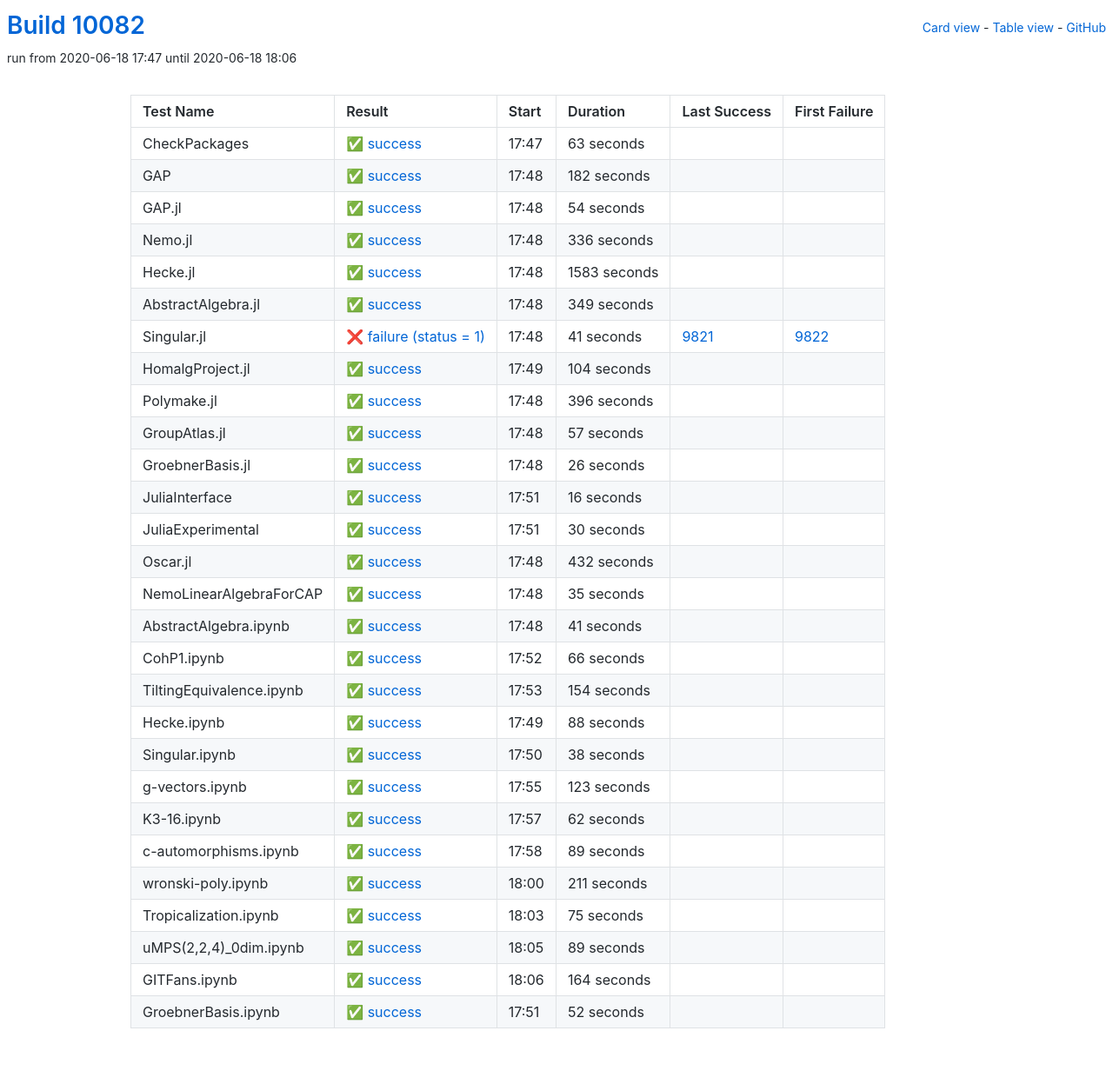
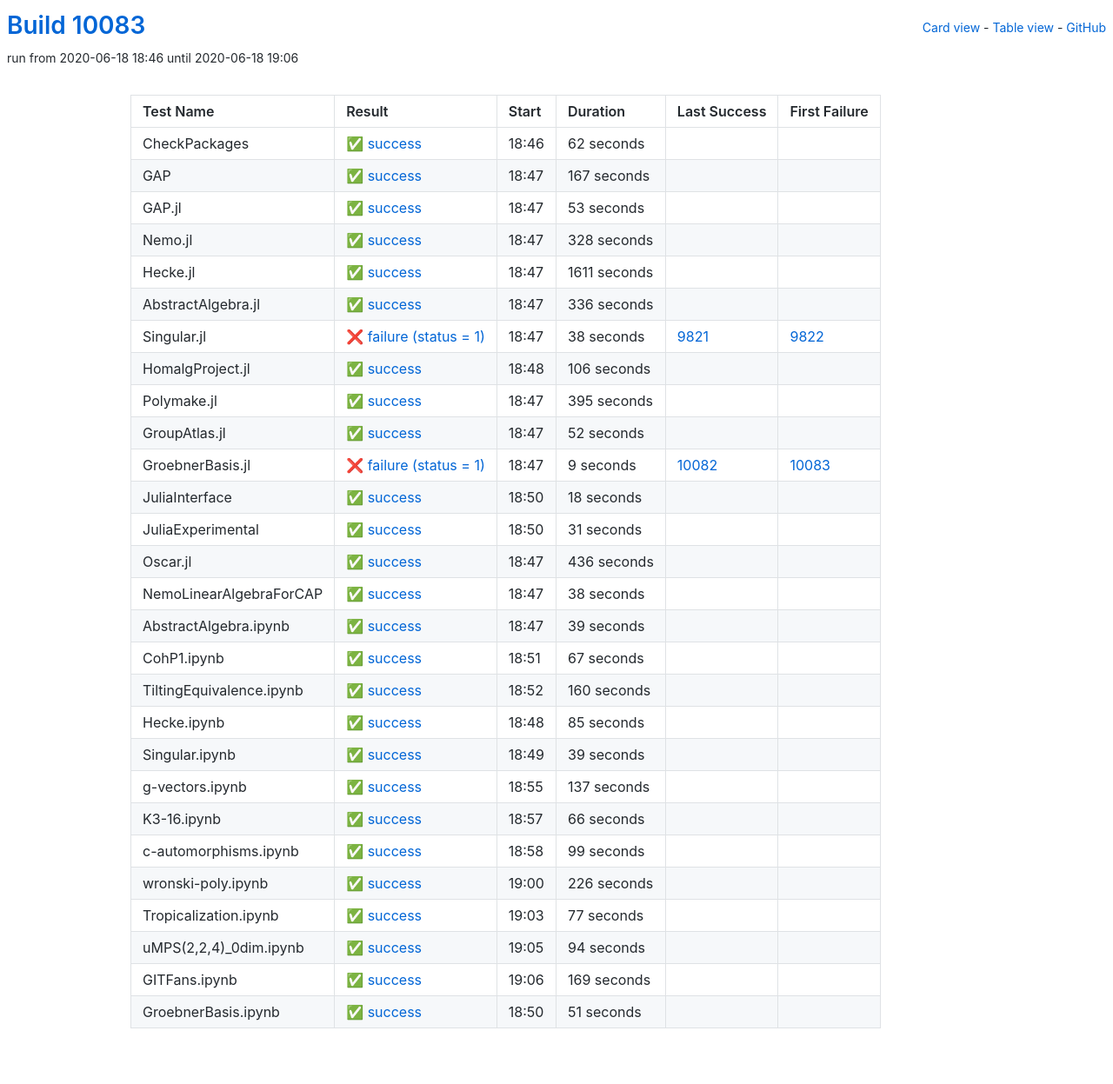
Before and after one commit to oscar-system/oscar-ci-status, a Jekyll site: the page built from table.html, in a window 1280 px wide. Shown: the whole page at 87% size. Built offline with Jekyll 4.4.1, drawn with Linux system fonts in a browser that asks for light colours.

Commit message:
Build #10083

```diff
--- a/_data/ci.yml
+++ b/_data/ci.yml
@@ -1,6 +1,6 @@
 ---
-build: 10082
-build_url: https://oscarci.mathematik.uni-kl.de/job/oscar/10082/
+build: 10083
+build_url: https://oscarci.mathematik.uni-kl.de/job/oscar/10083/
 job: oscar
 organization: oscar-system
 repo: oscar-ci-status
@@ -8,44 +8,68 @@
 tests:
 - name: CheckPackages
   id: checkpackages
-  log: https://oscarci.mathematik.uni-kl.de/job/oscar/10082/artifact/logs/build-10082/CheckPackages.log
-  start: 2020-06-18 17:47
+  log: https://oscarci.mathematik.uni-kl.de/job/oscar/10083/artifact/logs/build-10083/CheckPackages.log
+  start: 2020-06-18 18:46
   success: true
   exitcode: 0
   status: success
-  duration: 63
+  duration: 62
   last_success: false
   last_success_url:
   first_failure: false
   first_failure_url:
 - name: GAP
   id: gap
-  log: https://oscarci.mathematik.uni-kl.de/job/oscar/10082/artifact/logs/build-10082/GAP.log
-  start: 2020-06-18 17:48
+  log: https://oscarci.mathematik.uni-kl.de/job/oscar/10083/artifact/logs/build-10083/GAP.log
+  start: 2020-06-18 18:47
   success: true
   exitcode: 0
   status: success
-  duration: 182
+  duration: 167
   last_success: false
   last_success_url:
   first_failure: false
   first_failure_url:
 - name: GAP.jl
   id: gap-jl
-  log: https://oscarci.mathematik.uni-kl.de/job/oscar/10082/artifact/logs/build-10082/GAP.jl.log
-  start: 2020-06-18 17:48
+  log: https://oscarci.mathematik.uni-kl.de/job/oscar/10083/artifact/logs/build-10083/GAP.jl.log
+  start: 2020-06-18 18:47
   success: true
   exitcode: 0
   status: success
-  duration: 54
+  duration: 53
   last_success: false
   last_success_url:
   first_failure: false
   first_failure_url:
 - name: Nemo.jl
   id: nemo-jl
-  log: https://oscarci.mathematik.uni-kl.de/job/oscar/10082/artifact/logs/build-10082/Nemo.jl.log
-  start: 2020-06-18 17:48
+  log: https://oscarci.mathematik.uni-kl.de/job/oscar/10083/artifact/logs/build-10083/Nemo.jl.log
+  start: 2020-06-18 18:47
+  success: true
+  exitcode: 0
+  status: success
+  duration: 328
+  last_success: false
+  last_success_url:
+  first_failure: false
+  first_failure_url:
+- name: Hecke.jl
+  id: hecke-jl
+  log: https://oscarci.mathematik.uni-kl.de/job/oscar/10083/artifact/logs/build-10083/Hecke.jl.log
+  start: 2020-06-18 18:47
+  success: true
+  exitcode: 0
+  status: success
+  duration: 1611
+  last_success: false
+  last_success_url:
+  first_failure: false
+  first_failure_url:
+- name: AbstractAlgebra.jl
+  id: abstractalgebra-jl
+  log: https://oscarci.mathematik.uni-kl.de/job/oscar/10083/artifact/logs/build-10083/AbstractAlgebra.jl.log
+  start: 2020-06-18 18:47
   success: true
   exitcode: 0
   status: success
@@ -54,154 +78,190 @@
   last_success_url:
   first_failure: false
   first_failure_url:
-- name: Hecke.jl
-  id: hecke-jl
-  log: https://oscarci.mathematik.uni-kl.de/job/oscar/10082/artifact/logs/build-10082/Hecke.jl.log
-  start: 2020-06-18 17:48
-  success: true
-  exitcode: 0
-  status: success
-  duration: 1583
-  last_success: false
-  last_success_url:
-  first_failure: false
-  first_failure_url:
-- name: AbstractAlgebra.jl
-  id: abstractalgebra-jl
-  log: https://oscarci.mathematik.uni-kl.de/job/oscar/10082/artifact/logs/build-10082/AbstractAlgebra.jl.log
-  start: 2020-06-18 17:48
-  success: true
-  exitcode: 0
-  status: success
-  duration: 349
-  last_success: false
-  last_success_url:
-  first_failure: false
-  first_failure_url:
 - name: Singular.jl
   id: singular-jl
-  log: https://oscarci.mathematik.uni-kl.de/job/oscar/10082/artifact/logs/build-10082/Singular.jl.log
-  start: 2020-06-18 17:48
+  log: https://oscarci.mathematik.uni-kl.de/job/oscar/10083/artifact/logs/build-10083/Singular.jl.log
+  start: 2020-06-18 18:47
   success: false
   exitcode: 1
   status: failure
-  duration: 41
+  duration: 38
   last_success: 9821
   last_success_url: https://oscarci.mathematik.uni-kl.de/job/oscar/9821/
   first_failure: 9822
   first_failure_url: https://oscarci.mathematik.uni-kl.de/job/oscar/9822/
 - name: HomalgProject.jl
   id: homalgproject-jl
-  log: https://oscarci.mathematik.uni-kl.de/job/oscar/10082/artifact/logs/build-10082/HomalgProject.jl.log
-  start: 2020-06-18 17:49
+  log: https://oscarci.mathematik.uni-kl.de/job/oscar/10083/artifact/logs/build-10083/HomalgProject.jl.log
+  start: 2020-06-18 18:48
   success: true
   exitcode: 0
   status: success
-  duration: 104
+  duration: 106
   last_success: false
   last_success_url:
   first_failure: false
   first_failure_url:
 - name: Polymake.jl
   id: polymake-jl
-  log: https://oscarci.mathematik.uni-kl.de/job/oscar/10082/artifact/logs/build-10082/Polymake.jl.log
-  start: 2020-06-18 17:48
+  log: https://oscarci.mathematik.uni-kl.de/job/oscar/10083/artifact/logs/build-10083/Polymake.jl.log
+  start: 2020-06-18 18:47
   success: true
   exitcode: 0
   status: success
-  duration: 396
+  duration: 395
   last_success: false
   last_success_url:
   first_failure: false
   first_failure_url:
 - name: GroupAtlas.jl
   id: groupatlas-jl
-  log: https://oscarci.mathematik.uni-kl.de/job/oscar/10082/artifact/logs/build-10082/GroupAtlas.jl.log
-  start: 2020-06-18 17:48
+  log: https://oscarci.mathematik.uni-kl.de/job/oscar/10083/artifact/logs/build-10083/GroupAtlas.jl.log
+  start: 2020-06-18 18:47
   success: true
   exitcode: 0
   status: success
-  duration: 57
+  duration: 52
   last_success: false
   last_success_url:
   first_failure: false
   first_failure_url:
 - name: GroebnerBasis.jl
   id: groebnerbasis-jl
-  log: https://oscarci.mathematik.uni-kl.de/job/oscar/10082/artifact/logs/build-10082/GroebnerBasis.jl.log
-  start: 2020-06-18 17:48
+  log: https://oscarci.mathematik.uni-kl.de/job/oscar/10083/artifact/logs/build-10083/GroebnerBasis.jl.log
+  start: 2020-06-18 18:47
+  success: false
+  exitcode: 1
+  status: failure
+  duration: 9
+  last_success: 10082
+  last_success_url: https://oscarci.mathematik.uni-kl.de/job/oscar/10082/
+  first_failure: 10083
+  first_failure_url: https://oscarci.mathematik.uni-kl.de/job/oscar/10083/
+- name: JuliaInterface
+  id: juliainterface
+  log: https://oscarci.mathematik.uni-kl.de/job/oscar/10083/artifact/logs/build-10083/JuliaInterface.log
+  start: 2020-06-18 18:50
   success: true
   exitcode: 0
   status: success
-  duration: 26
-  last_success: false
-  last_success_url:
-  first_failure: false
-  first_failure_url:
-- name: JuliaInterface
-  id: juliainterface
-  log: https://oscarci.mathematik.uni-kl.de/job/oscar/10082/artifact/logs/build-10082/JuliaInterface.log
-  start: 2020-06-18 17:51
-  success: true
-  exitcode: 0
-  status: success
-  duration: 16
+  duration: 18
   last_success: false
   last_success_url:
   first_failure: false
   first_failure_url:
 - name: JuliaExperimental
   id: juliaexperimental
-  log: https://oscarci.mathematik.uni-kl.de/job/oscar/10082/artifact/logs/build-10082/JuliaExperimental.log
-  start: 2020-06-18 17:51
+  log: https://oscarci.mathematik.uni-kl.de/job/oscar/10083/artifact/logs/build-10083/JuliaExperimental.log
+  start: 2020-06-18 18:50
   success: true
   exitcode: 0
   status: success
-  duration: 30
+  duration: 31
   last_success: false
   last_success_url:
   first_failure: false
   first_failure_url:
 - name: Oscar.jl
   id: oscar-jl
-  log: https://oscarci.mathematik.uni-kl.de/job/oscar/10082/artifact/logs/build-10082/Oscar.jl.log
-  start: 2020-06-18 17:48
+  log: https://oscarci.mathematik.uni-kl.de/job/oscar/10083/artifact/logs/build-10083/Oscar.jl.log
+  start: 2020-06-18 18:47
   success: true
   exitcode: 0
   status: success
-  duration: 432
+  duration: 436
   last_success: false
   last_success_url:
   first_failure: false
   first_failure_url:
 - name: NemoLinearAlgebraForCAP
   id: nemolinearalgebraforcap
-  log: https://oscarci.mathematik.uni-kl.de/job/oscar/10082/artifact/logs/build-10082/NemoLinearAlgebraForCAP.log
-  start: 2020-06-18 17:48
+  log: https://oscarci.mathematik.uni-kl.de/job/oscar/10083/artifact/logs/build-10083/NemoLinearAlgebraForCAP.log
+  start: 2020-06-18 18:47
   success: true
   exitcode: 0
   status: success
-  duration: 35
+  duration: 38
   last_success: false
   last_success_url:
   first_failure: false
   first_failure_url:
 - name: AbstractAlgebra.ipynb
   id: abstractalgebra-ipynb
-  log: https://oscarci.mathematik.uni-kl.de/job/oscar/10082/artifact/logs/build-10082/AbstractAlgebra.ipynb.log
-  start: 2020-06-18 17:48
+  log: https://oscarci.mathematik.uni-kl.de/job/oscar/10083/artifact/logs/build-10083/AbstractAlgebra.ipynb.log
+  start: 2020-06-18 18:47
   success: true
   exitcode: 0
   status: success
-  duration: 41
+  duration: 39
   last_success: false
   last_success_url:
   first_failure: false
   first_failure_url:
 - name: CohP1.ipynb
   id: cohp1-ipynb
-  log: https://oscarci.mathematik.uni-kl.de/job/oscar/10082/artifact/logs/build-10082/CohP1.ipynb.log
-  start: 2020-06-18 17:52
+  log: https://oscarci.mathematik.uni-kl.de/job/oscar/10083/artifact/logs/build-10083/CohP1.ipynb.log
+  start: 2020-06-18 18:51
+  success: true
+  exitcode: 0
+  status: success
+  duration: 67
+  last_success: false
+  last_success_url:
+  first_failure: false
+  first_failure_url:
+- name: TiltingEquivalence.ipynb
+  id: tiltingequivalence-ipynb
+  log: https://oscarci.mathematik.uni-kl.de/job/oscar/10083/artifact/logs/build-10083/TiltingEquivalence.ipynb.log
+  start: 2020-06-18 18:52
+  success: true
+  exitcode: 0
+  status: success
+  duration: 160
+  last_success: false
+  last_success_url:
+  first_failure: false
+  first_failure_url:
+- name: Hecke.ipynb
+  id: hecke-ipynb
+  log: https://oscarci.mathematik.uni-kl.de/job/oscar/10083/artifact/logs/build-10083/Hecke.ipynb.log
+  start: 2020-06-18 18:48
+  success: true
+  exitcode: 0
+  status: success
+  duration: 85
+  last_success: false
+  last_success_url:
+  first_failure: false
+  first_failure_url:
+- name: Singular.ipynb
+  id: singular-ipynb
+  log: https://oscarci.mathematik.uni-kl.de/job/oscar/10083/artifact/logs/build-10083/Singular.ipynb.log
+  start: 2020-06-18 18:49
+  success: true
+  exitcode: 0
+  status: success
+  duration: 39
+  last_success: false
+  last_success_url:
+  first_failure: false
+  first_failure_url:
+- name: g-vectors.ipynb
+  id: g-vectors-ipynb
+  log: https://oscarci.mathematik.uni-kl.de/job/oscar/10083/artifact/logs/build-10083/g-vectors.ipynb.log
+  start: 2020-06-18 18:55
+  success: true
+  exitcode: 0
+  status: success
+  duration: 137
+  last_success: false
+  last_success_url:
+  first_failure: false
+  first_failure_url:
+- name: K3-16.ipynb
+  id: k3-16-ipynb
+  log: https://oscarci.mathematik.uni-kl.de/job/oscar/10083/artifact/logs/build-10083/K3-16.ipynb.log
+  start: 2020-06-18 18:57
   success: true
   exitcode: 0
   status: success
@@ -210,134 +270,74 @@
   last_success_url:
   first_failure: false
   first_failure_url:
-- name: TiltingEquivalence.ipynb
-  id: tiltingequivalence-ipynb
-  log: https://oscarci.mathematik.uni-kl.de/job/oscar/10082/artifact/logs/build-10082/TiltingEquivalence.ipynb.log
-  start: 2020-06-18 17:53
+- name: c-automorphisms.ipynb
+  id: c-automorphisms-ipynb
+  log: https://oscarci.mathematik.uni-kl.de/job/oscar/10083/artifact/logs/build-10083/c-automorphisms.ipynb.log
+  start: 2020-06-18 18:58
   success: true
   exitcode: 0
   status: success
-  duration: 154
-  last_success: false
-  last_success_url:
-  first_failure: false
-  first_failure_url:
-- name: Hecke.ipynb
-  id: hecke-ipynb
-  log: https://oscarci.mathematik.uni-kl.de/job/oscar/10082/artifact/logs/build-10082/Hecke.ipynb.log
-  start: 2020-06-18 17:49
-  success: true
-  exitcode: 0
-  status: success
-  duration: 88
-  last_success: false
-  last_success_url:
-  first_failure: false
-  first_failure_url:
-- name: Singular.ipynb
-  id: singular-ipynb
-  log: https://oscarci.mathematik.uni-kl.de/job/oscar/10082/artifact/logs/build-10082/Singular.ipynb.log
-  start: 2020-06-18 17:50
-  success: true
-  exitcode: 0
-  status: success
-  duration: 38
-  last_success: false
-  last_success_url:
-  first_failure: false
-  first_failure_url:
-- name: g-vectors.ipynb
-  id: g-vectors-ipynb
-  log: https://oscarci.mathematik.uni-kl.de/job/oscar/10082/artifact/logs/build-10082/g-vectors.ipynb.log
-  start: 2020-06-18 17:55
-  success: true
-  exitcode: 0
-  status: success
-  duration: 123
-  last_success: false
-  last_success_url:
-  first_failure: false
-  first_failure_url:
-- name: K3-16.ipynb
-  id: k3-16-ipynb
-  log: https://oscarci.mathematik.uni-kl.de/job/oscar/10082/artifact/logs/build-10082/K3-16.ipynb.log
-  start: 2020-06-18 17:57
-  success: true
-  exitcode: 0
-  status: success
-  duration: 62
-  last_success: false
-  last_success_url:
-  first_failure: false
-  first_failure_url:
-- name: c-automorphisms.ipynb
-  id: c-automorphisms-ipynb
-  log: https://oscarci.mathematik.uni-kl.de/job/oscar/10082/artifact/logs/build-10082/c-automorphisms.ipynb.log
-  start: 2020-06-18 17:58
-  success: true
-  exitcode: 0
-  status: success
-  duration: 89
+  duration: 99
   last_success: false
   last_success_url:
   first_failure: false
   first_failure_url:
 - name: wronski-poly.ipynb
   id: wronski-poly-ipynb
-  log: https://oscarci.mathematik.uni-kl.de/job/oscar/10082/artifact/logs/build-10082/wronski-poly.ipynb.log
-  start: 2020-06-18 18:00
+  log: https://oscarci.mathematik.uni-kl.de/job/oscar/10083/artifact/logs/build-10083/wronski-poly.ipynb.log
+  start: 2020-06-18 19:00
   success: true
   exitcode: 0
   status: success
-  duration: 211
+  duration: 226
   last_success: false
   last_success_url:
   first_failure: false
   first_failure_url:
 - name: Tropicalization.ipynb
   id: tropicalization-ipynb
-  log: https://oscarci.mathematik.uni-kl.de/job/oscar/10082/artifact/logs/build-10082/Tropicalization.ipynb.log
-  start: 2020-06-18 18:03
+  log: https://oscarci.mathematik.uni-kl.de/job/oscar/10083/artifact/logs/build-10083/Tropicalization.ipynb.log
+  start: 2020-06-18 19:03
   success: true
   exitcode: 0
   status: success
-  duration: 75
+  duration: 77
   last_success: false
   last_success_url:
   first_failure: false
   first_failure_url:
 - name: uMPS(2,2,4)_0dim.ipynb
   id: umps-2-2-4-0dim-ipynb
-  log: https://oscarci.mathematik.uni-kl.de/job/oscar/10082/artifact/logs/build-10082/uMPS-2-2-4-_0dim.ipynb.log
-  start: 2020-06-18 18:05
+  log: https://oscarci.mathematik.uni-kl.de/job/oscar/10083/artifact/logs/build-10083/uMPS-2-2-4-_0dim.ipynb.log
+  start: 2020-06-18 19:05
   success: true
   exitcode: 0
   status: success
-  duration: 89
+  duration: 94
   last_success: false
   last_success_url:
   first_failure: false
   first_failure_url:
 - name: GITFans.ipynb
   id: gitfans-ipynb
-  log: https://oscarci.mathematik.uni-kl.de/job/oscar/10082/artifact/logs/build-10082/GITFans.ipynb.log
-  start: 2020-06-18 18:06
+  log: https://oscarci.mathematik.uni-kl.de/job/oscar/10083/artifact/logs/build-10083/GITFans.ipynb.log
+  start: 2020-06-18 19:06
   success: true
   exitcode: 0
   status: success
-  duration: 164
+  duration: 169
   last_success: false
   last_success_url:
   first_failure: false
   first_failure_url:
 - name: GroebnerBasis.ipynb
   id: groebnerbasis-ipynb
-  log: https://oscarci.mathematik.uni-kl.de/job/oscar/10082/artifact/logs/build-10082/GroebnerBasis.ipynb.log
-  start: 2020-06-18 17:51
+  log: https://oscarci.mathematik.uni-kl.de/job/oscar/10083/artifact/logs/build-10083/GroebnerBasis.ipynb.log
+  start: 2020-06-18 18:50
   success: true
   exitcode: 0
   status: success
-  duration: 52
+  duration: 51
   last_success: false
   last_success_url:
   first_failure: false
```
Also changed, not shown: README.md.
